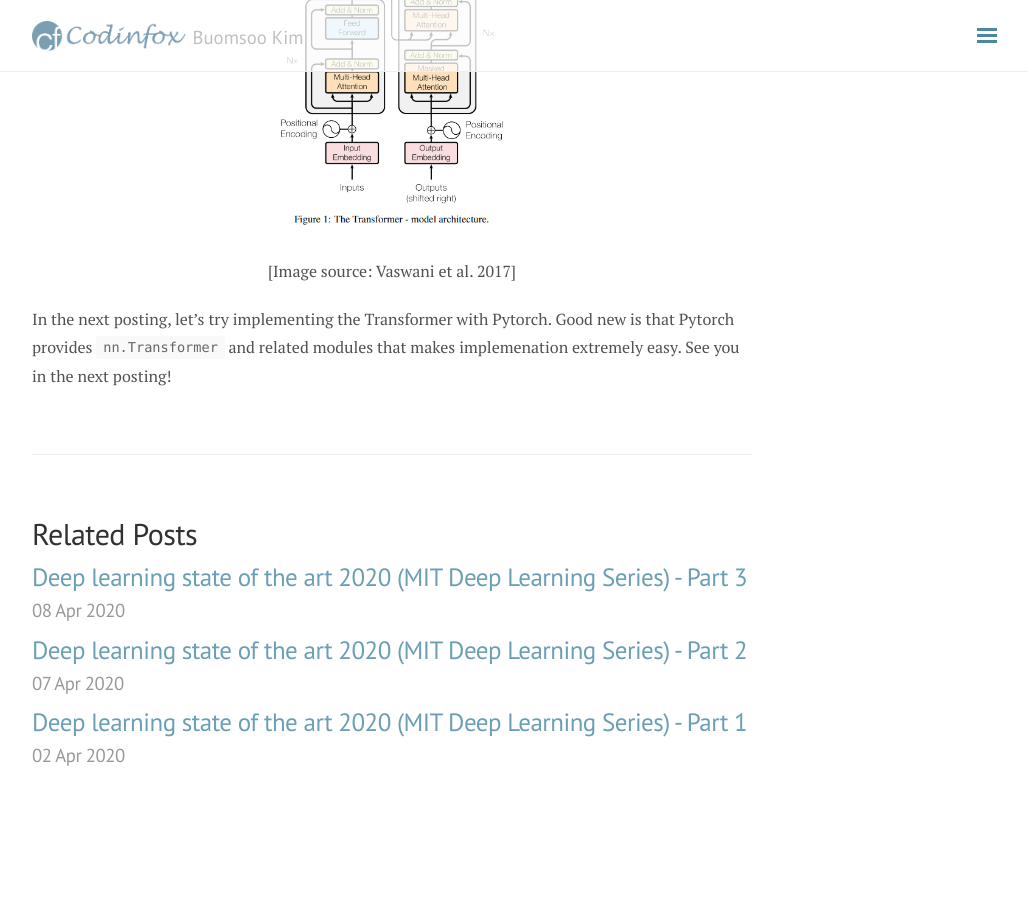
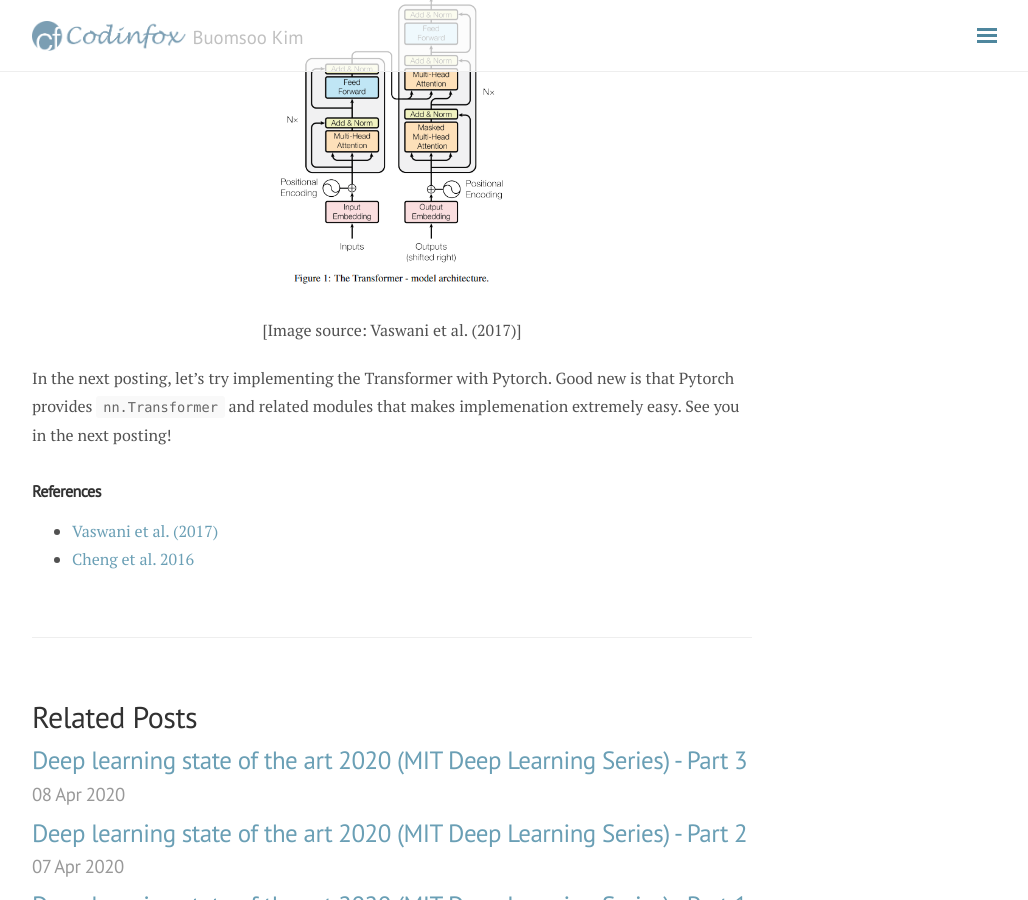
Before and after one commit to buomsoo-kim/buomsoo-kim.github.io, a Jekyll site: the page built from _posts/2020-04-19-Attention-mechanism-17.md.md, in a window 1280 px wide and 900 px high, scrolled down 4127 px. Shown: the whole window, without its empty margins (248-1276 px from the left). Built offline with Jekyll 4.4.1, drawn with Linux system fonts in a browser that asks for light colours; nearby versions of some CDN libraries; formulas are drawn with MathJax 3; comment, search, counter and statistics services are not loaded; before the commit the page ends 4957 px from its top, so only the background shows below that; some of the changed text lies outside the part shown.

Commit message:
Update 2020-04-19-Attention-mechanism-17.md.md

````diff
--- a/_posts/2020-04-19-Attention-mechanism-17.md.md
+++ b/_posts/2020-04-19-Attention-mechanism-17.md.md
@@ -54,7 +54,7 @@
 
 <p align = "center">
 <img src ="/data/images/2020-04-19/0.PNG" width = "400px" class="center">
-[Image source: [Cheng et al. 2016](https://arxiv.org/pdf/1601.06733.pdf)]
+[Image source: Cheng et al. (2016)]
 </p>
 
 
@@ -79,6 +79,7 @@
 
 
 $$PE_{pos, 2i} = sin(\frac{pos}{10000^{2i/d_{model}}}) $$
+
 $$ PE_{pos, 2i + 1} = cos(\frac{pos}{10000^{2i/d_{model}}})$$
 
 
@@ -103,8 +104,14 @@
 
 <p align = "center">
 <img src ="/data/images/2020-04-19/1.PNG" width = "300px" class="center">
-[Image source: Vaswani et al. 2017]
+[Image source: Vaswani et al. (2017)]
 </p>
 
 
 In the next posting, let's try implementing the Transformer with Pytorch. Good new is that Pytorch provides ```nn.Transformer``` and related modules that makes implemenation extremely easy. See you in the next posting!
+
+
+### References
+
+- [Vaswani et al. (2017)](https://papers.nips.cc/paper/7181-attention-is-all-you-need.pdf)
+- [Cheng et al. 2016](https://arxiv.org/pdf/1601.06733.pdf)
````
